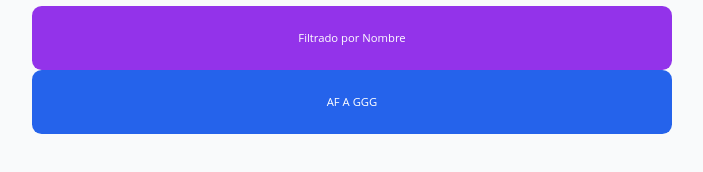
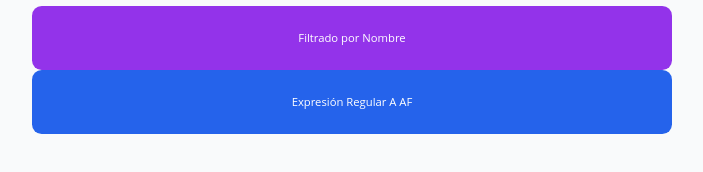
Before and after one commit to DarinelGuillen/Lenguajes, a React (Vite) app: page /NULL in a window 1280 px wide. Shown: the part 330-502 px from the top of the page, without its empty margins (288-991 px from the left). Built offline with nearby package versions, Linux system fonts and the light colour scheme.

Commit message:
[speling]

```diff
--- a/src/pages/Button.jsx
+++ b/src/pages/Button.jsx
@@ -17,7 +17,7 @@ function Button() {
           onClick={() => navigate("/Af")}
           className="w-1/2 h-20 text-white bg-blue-600 hover:bg-green-700 focus:ring-4 focus:outline-none focus:ring-primary-300 font-medium rounded-xl text-sm text-center dark:bg-primary-600 dark:hover:bg-primary-700 dark:focus:ring-primary-800"
         >
-          AF A GGG
+          Expresión Regular  A AF
         </button>
     </div>
   );
```
